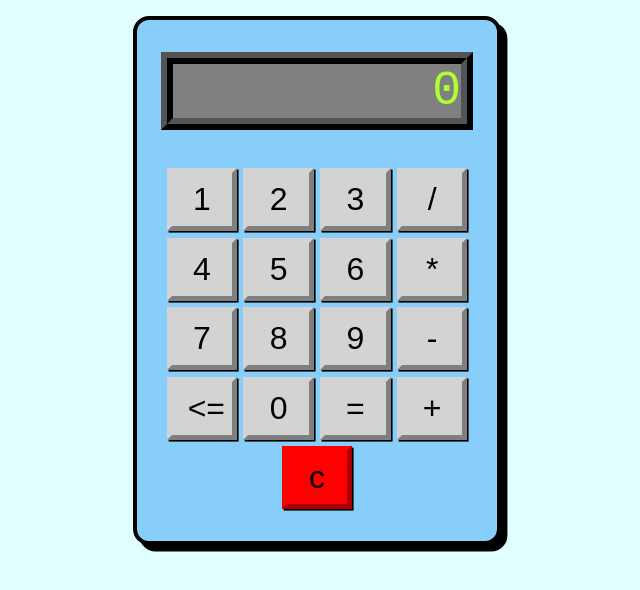
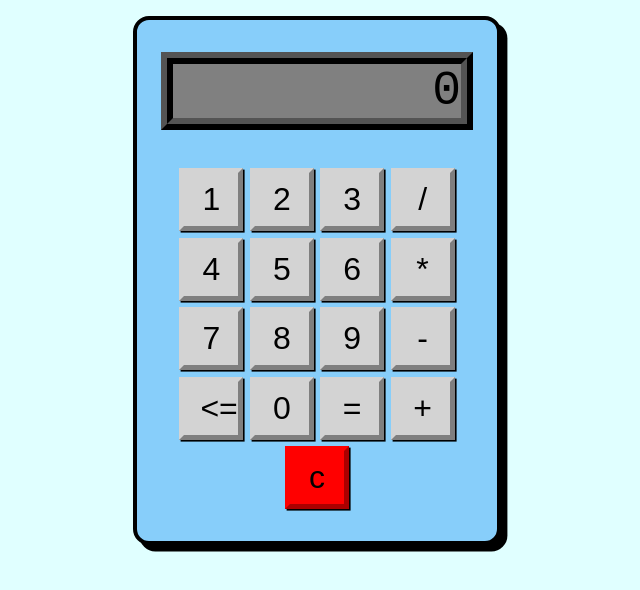
Before and after one commit to VaidasDbr/Projektas9, a website: page index.html in a window 1280 px wide. Shown: the whole page, without its empty margins (323-963 px from the left). Drawn offline with Linux system fonts and the light colour scheme.

Commit message:
projektas9

```diff
--- a/css/main.css
+++ b/css/main.css
@@ -26,7 +26,7 @@ button {
     background-color: lightgrey;
     border: 0.35rem outset lightgrey;
     box-shadow: 0.1rem 0.1rem;
-    width: 4.4rem;
+    width: 4rem;
     padding: 0.5rem 1rem;
     font-size: 2rem;
 }
@@ -58,5 +58,4 @@ form > div {
     background-color: grey;
     text-align: right;
     font-family: monospace;
-    color: greenyellow;
 }
```
Also changed, not shown: readme.md.
